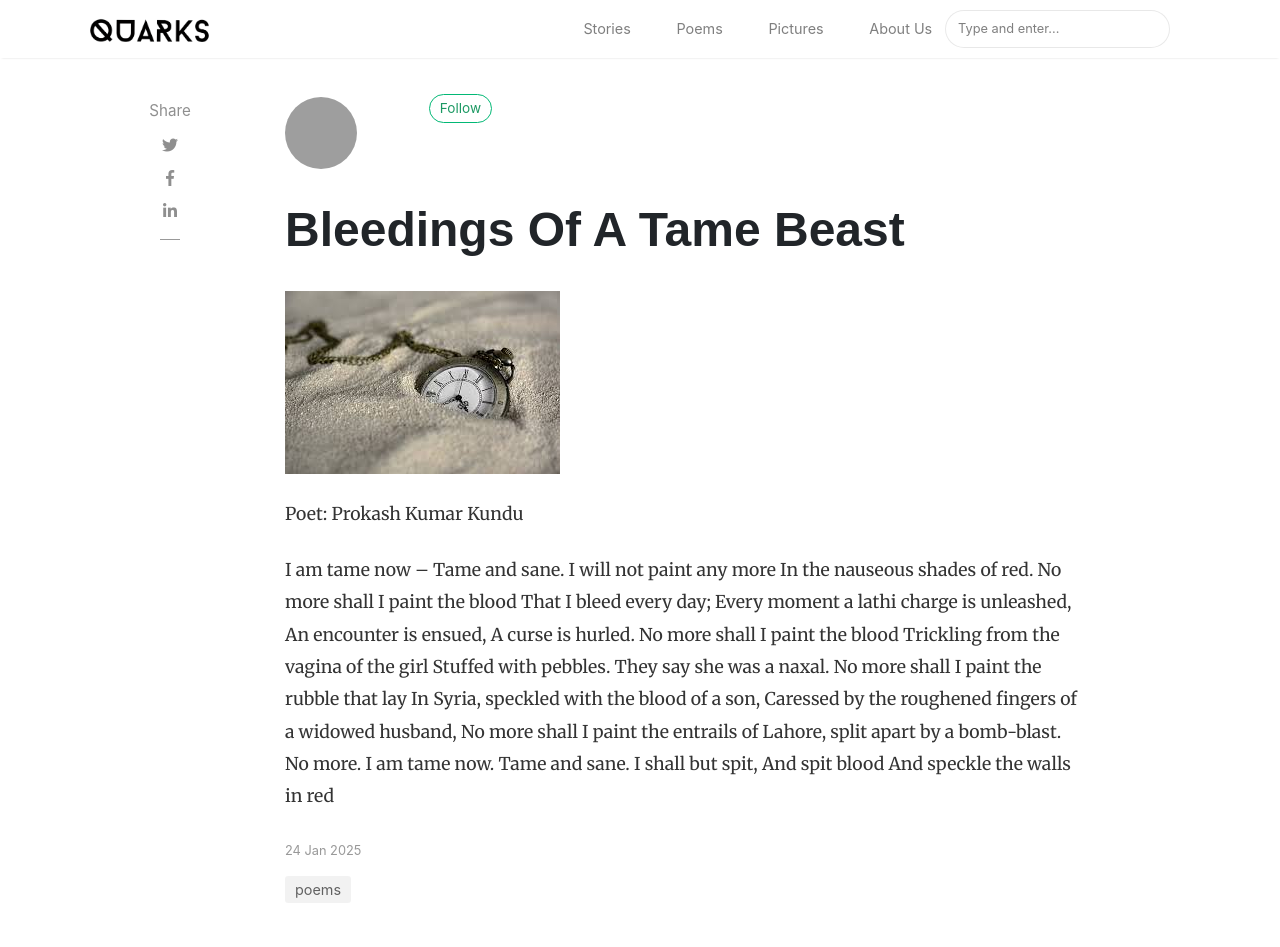
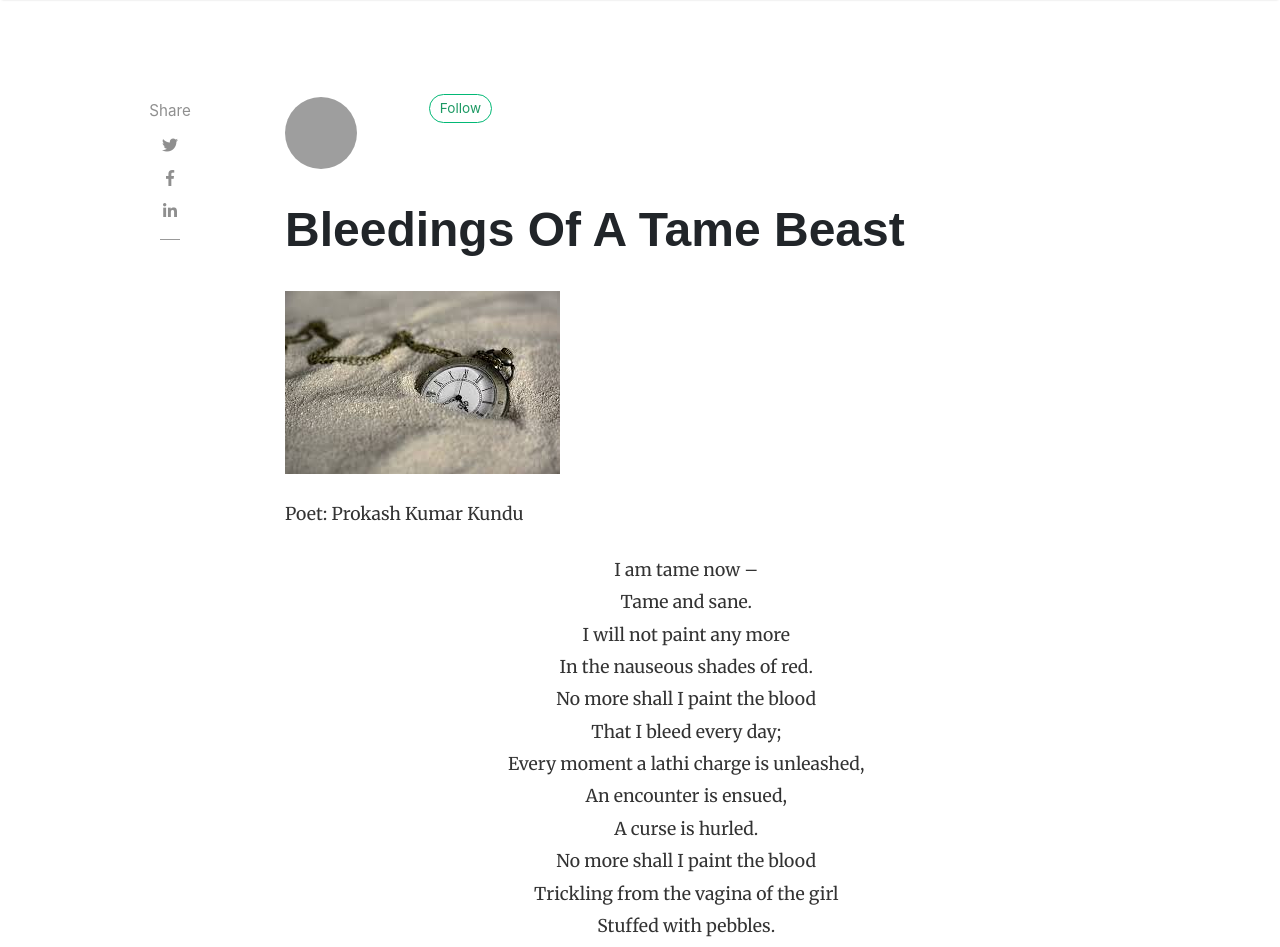
Before and after one commit to Quarks-IISc/blog, a Jekyll site: the page built from _posts/2025-01-24-BleedingsOfATameBeast.md, in a window 1280 px wide and 1400 px high. Shown: the top 947 px of the window. Built offline with Jekyll 4.4.1, drawn with Linux system fonts in a browser that asks for light colours; nearby versions of some CDN libraries; comment, search, counter and statistics services are not loaded; some of the changed text lies outside the part shown; grey boxes are pictures that could not be loaded.

Commit message:
tame-story

```diff
--- a/_posts/2025-01-24-BleedingsOfATameBeast.md
+++ b/_posts/2025-01-24-BleedingsOfATameBeast.md
@@ -15,28 +15,32 @@ all: true
 Poet: Prokash Kumar Kundu
 
 
-I am tame now –
-Tame and sane.
-I will not paint any more
-In the nauseous shades of red.
-No more shall I paint the blood
-That I bleed every day;
-Every moment a lathi charge is unleashed,
-An encounter is ensued,
-A curse is hurled.
-No more shall I paint the blood
-Trickling from the vagina of the girl
-Stuffed with pebbles.
-They say she was a naxal.
-No more shall I paint the rubble that lay
-In Syria, speckled with the blood of a son,
-Caressed by the roughened fingers of a widowed
-husband,
-No more shall I paint the entrails of
-Lahore, split apart by a bomb-blast.
-No more.
-I am tame now.
-Tame and sane.
-I shall but spit,
-And spit blood
-And speckle the walls in red
+<div style="text-align: center;">
+
+I am tame now –<br>
+Tame and sane.<br>
+I will not paint any more<br>
+In the nauseous shades of red.<br>
+No more shall I paint the blood<br>
+That I bleed every day;<br>
+Every moment a lathi charge is unleashed,<br>
+An encounter is ensued,<br>
+A curse is hurled.<br>
+No more shall I paint the blood<br>
+Trickling from the vagina of the girl<br>
+Stuffed with pebbles.<br>
+They say she was a naxal.<br>
+No more shall I paint the rubble that lay<br>
+In Syria, speckled with the blood of a son,<br>
+Caressed by the roughened fingers of a widowed<br>
+husband,<br>
+No more shall I paint the entrails of<br>
+Lahore, split apart by a bomb-blast.<br>
+No more.<br>
+I am tame now.<br>
+Tame and sane.<br>
+I shall but spit,<br>
+And spit blood<br>
+And speckle the walls in red.<br>
+
+</div>
```
